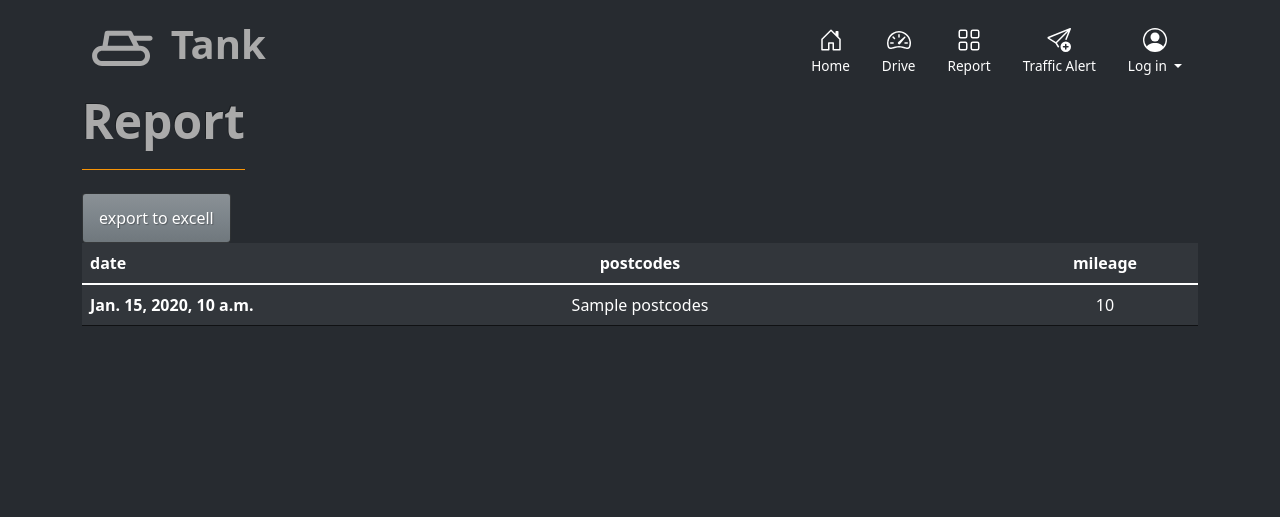
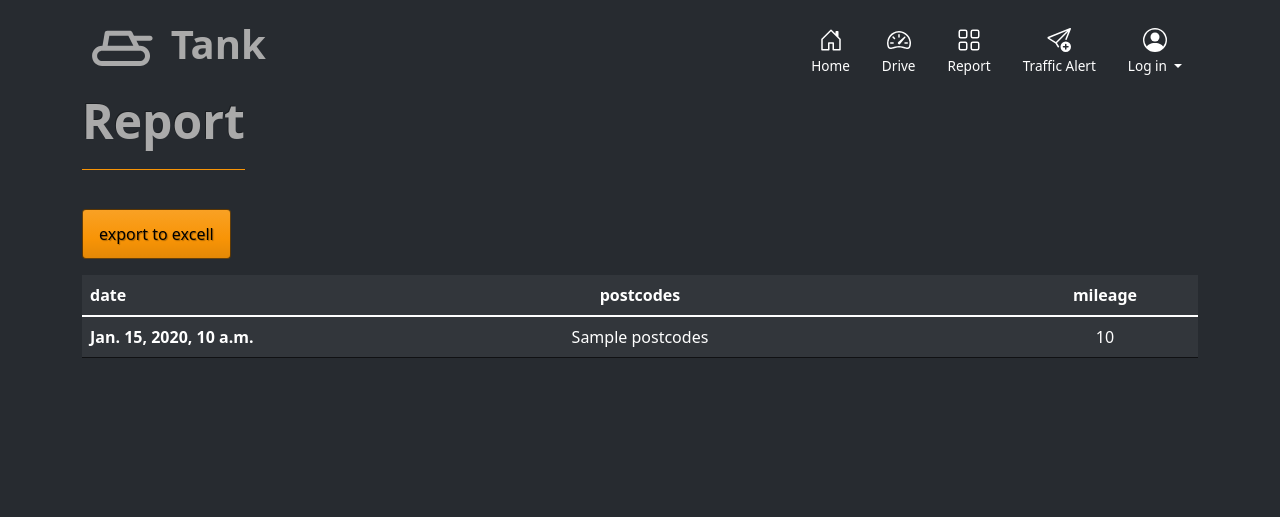
Before and after one commit to JoGorska/mileage-tracker, a Django app: template templates/reports/table.html in a window 1280 px wide. Shown: the top 517 px of the page. Run offline with Django 3.2, Linux system fonts and the light colour scheme; the template is opened without the code that fills it: most values are stand-ins (such as "Sample title", 1, 10 or a date in 2020); some libraries are stand-ins or nearby versions.

Commit message:
fix styling of the export button

```diff
--- a/templates/reports/table.html
+++ b/templates/reports/table.html
@@ -7,8 +7,7 @@
   <span class="border-warning pb-3 border-bottom">Report
   </span>
 </h1>
-<!-- <a href="/reports/excell/2022-12-05/2022-12-07" class="btn btn-secondary">export to excell</a> -->
-<a href="{% url 'reports:excel_journeys' start_date end_date %}" class="btn btn-secondary">export to excell</a>
+<a href="{% url 'reports:excel_journeys' start_date end_date %}" class="btn btn-warning text-black my-3">export to excell</a>
 </div>
 
 <div class="table-responsive container">
```
